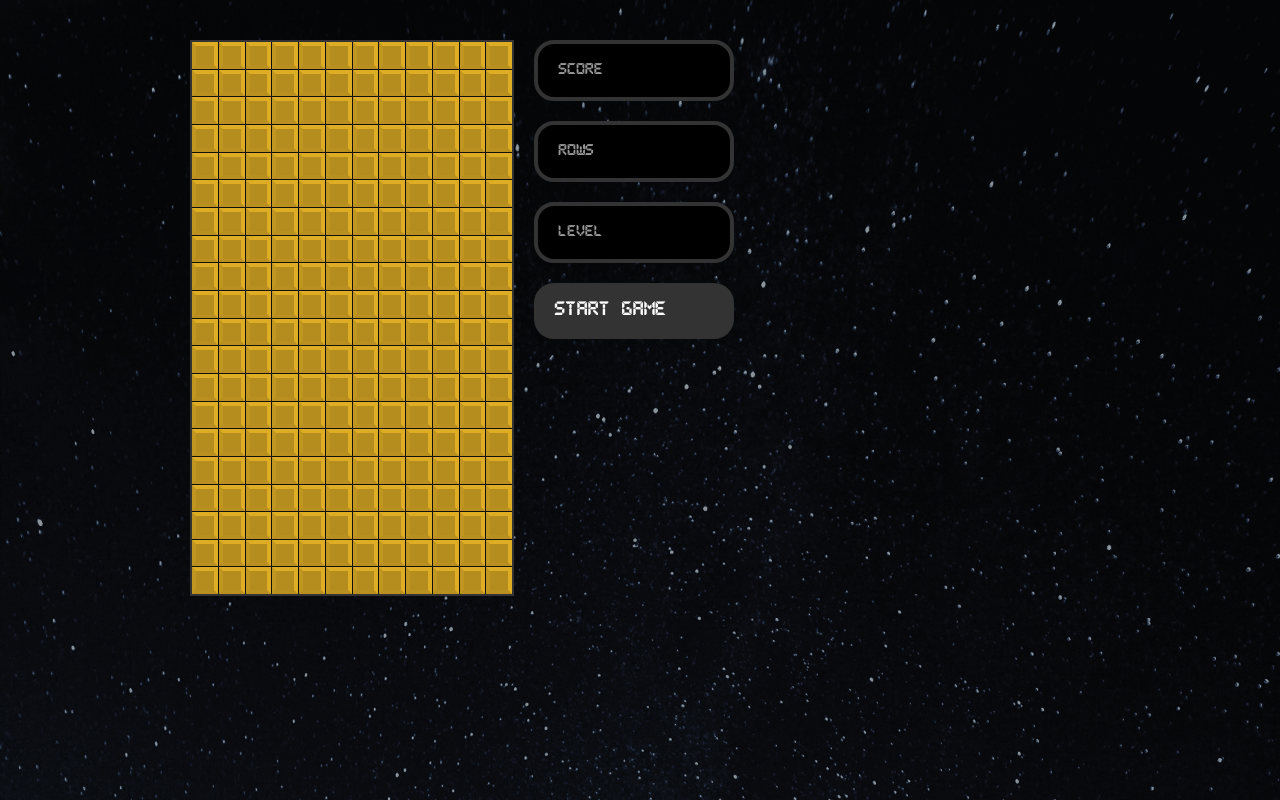
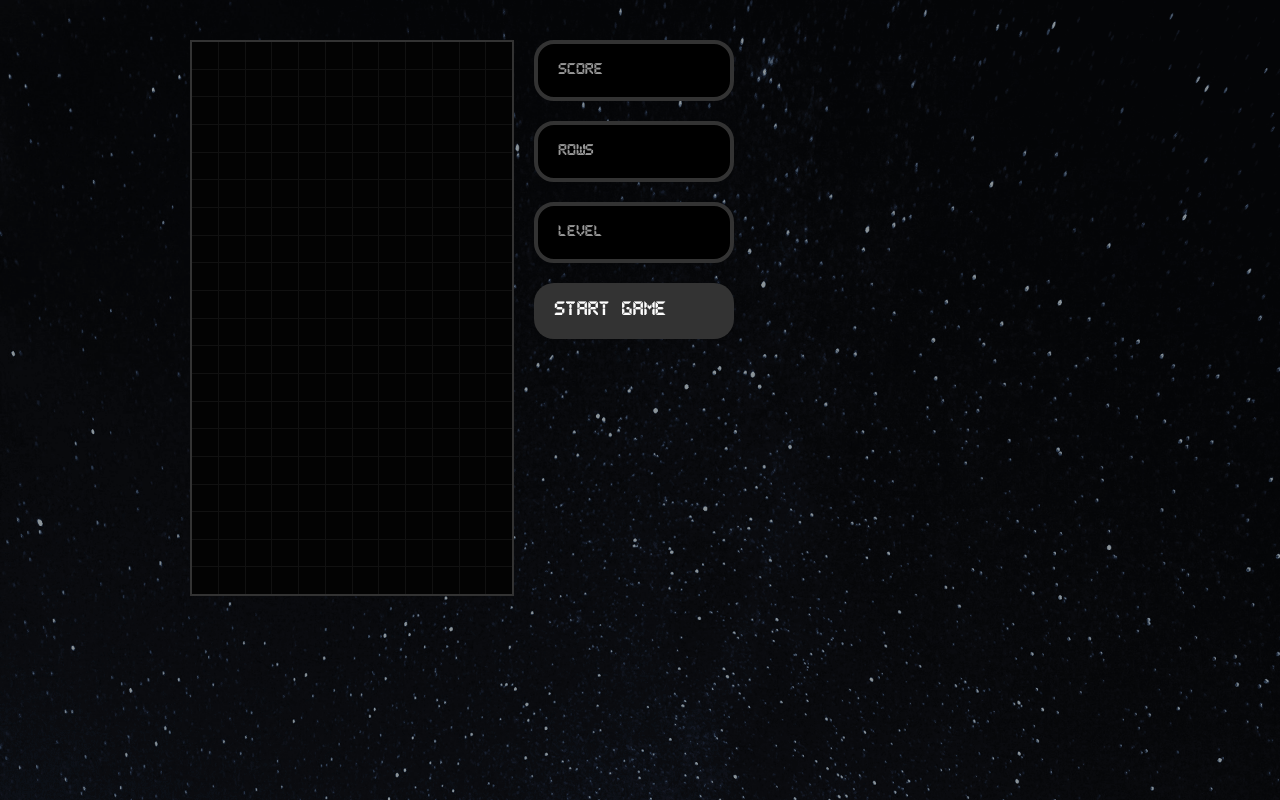
Before and after one commit to djstephenson7/react-tetris, a React (Create React App) app: page / in a window 1280 px wide. Built offline with nearby package versions, Linux system fonts and the light colour scheme.

Commit message:
Game Over

```diff
--- a/src/components/common/cell.jsx
+++ b/src/components/common/cell.jsx
@@ -3,7 +3,7 @@ import { StyledCell } from "../styles/styledCell";
 import { Tetrominos } from "../../helpers/tetrominos";
 
 const Cell = ({ type }) => (
-  <StyledCell type={"L"} colour={Tetrominos["L"].colour} />
+  <StyledCell type={type} colour={Tetrominos[type].colour} />
 );
 
 export default Cell;
--- a/src/components/tetris.jsx
+++ b/src/components/tetris.jsx
@@ -1,27 +1,41 @@
-import React from "react";
+import React, { useState } from "react";
 import Stage from "./common/stage";
 import Display from "./common/display";
 import StartButton from "./common/startButton";
+import { UsePlayer } from "../hooks/usePlayer";
+import { UseStage } from "../hooks/useStage";
 import { CreateStage } from "../helpers/stageHelpers";
 import {
   StyledTetrisWrapper,
   StyledTetris
 } from "./styles/styledTetrisWrapper";
 
-const Tetris = () => (
+const Tetris = () => {
+  const [dropTime, setDropTime] = useState(null);
+  const [gameOver, setGameOver] = useState(false);
+
+  const [player] = UsePlayer();
+  const [stage, setStage] = UseStage(player);
+
+  return (
     <StyledTetrisWrapper>
       <StyledTetris>
-      <Stage stage={CreateStage()} />
+        <Stage stage={stage} />
         <aside>
+          {gameOver ? (
+            <Display gameOver={gameOver} text={"Game Over"}></Display>
+          ) : (
             <div>
               <Display text="Score" />
               <Display text="Rows" />
               <Display text="Level" />
             </div>
+          )}
           <StartButton />
         </aside>
       </StyledTetris>
     </StyledTetrisWrapper>
   );
+};
 
 export default Tetris;
--- /dev/null
+++ b/src/hooks/usePlayer.js
@@ -0,0 +1,11 @@
+import { useState } from "react";
+import { randomTetromino } from "../helpers/tetrominos";
+
+export const UsePlayer = () => {
+  const [player, setPlayer] = useState({
+    pos: { x: 0, y: 0 },
+    tetromino: randomTetromino().shape,
+    collided: false
+  });
+  return [player];
+};
--- /dev/null
+++ b/src/hooks/useStage.js
@@ -0,0 +1,8 @@
+import { useState } from "react";
+import { CreateStage } from "../helpers/stageHelpers";
+
+export const UseStage = () => {
+  const [stage, setStage] = useState(CreateStage());
+
+  return [stage, setStage];
+};
```
Lines whose indentation alone changed are shown as unchanged.
